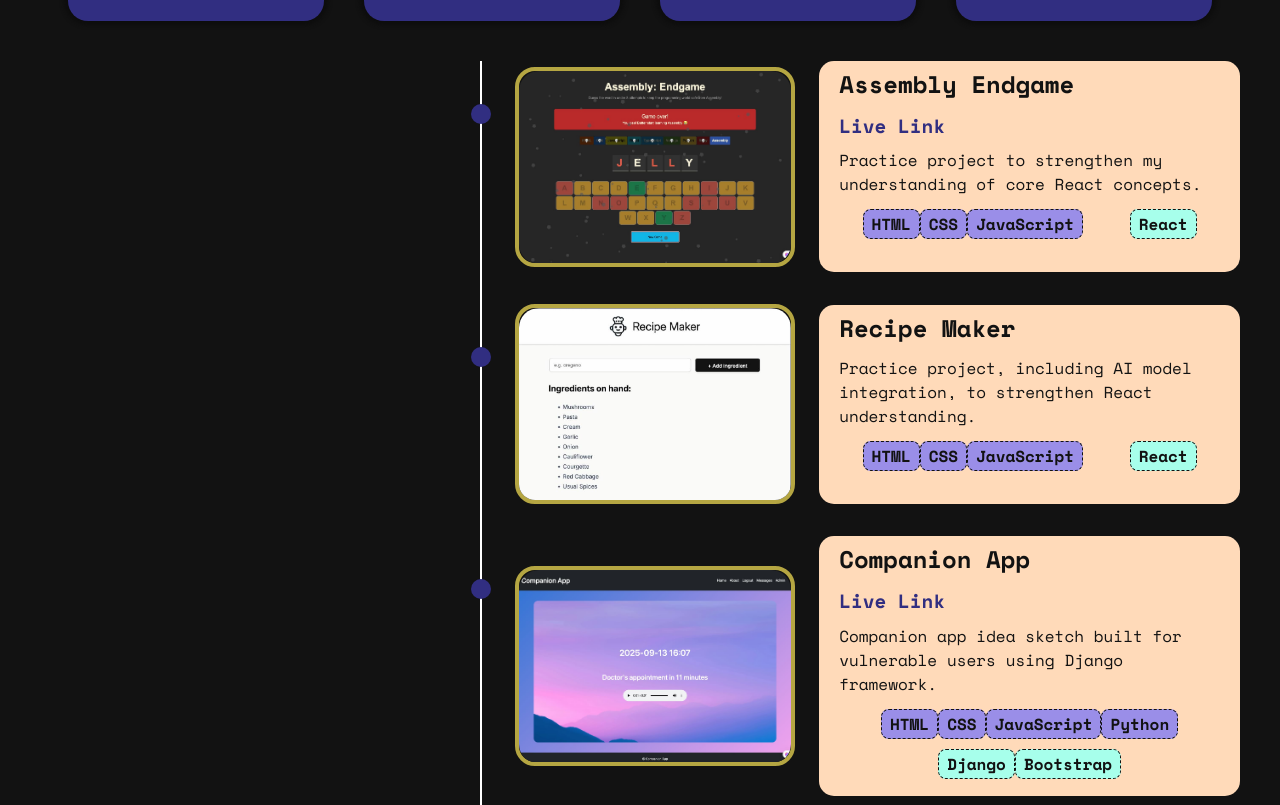
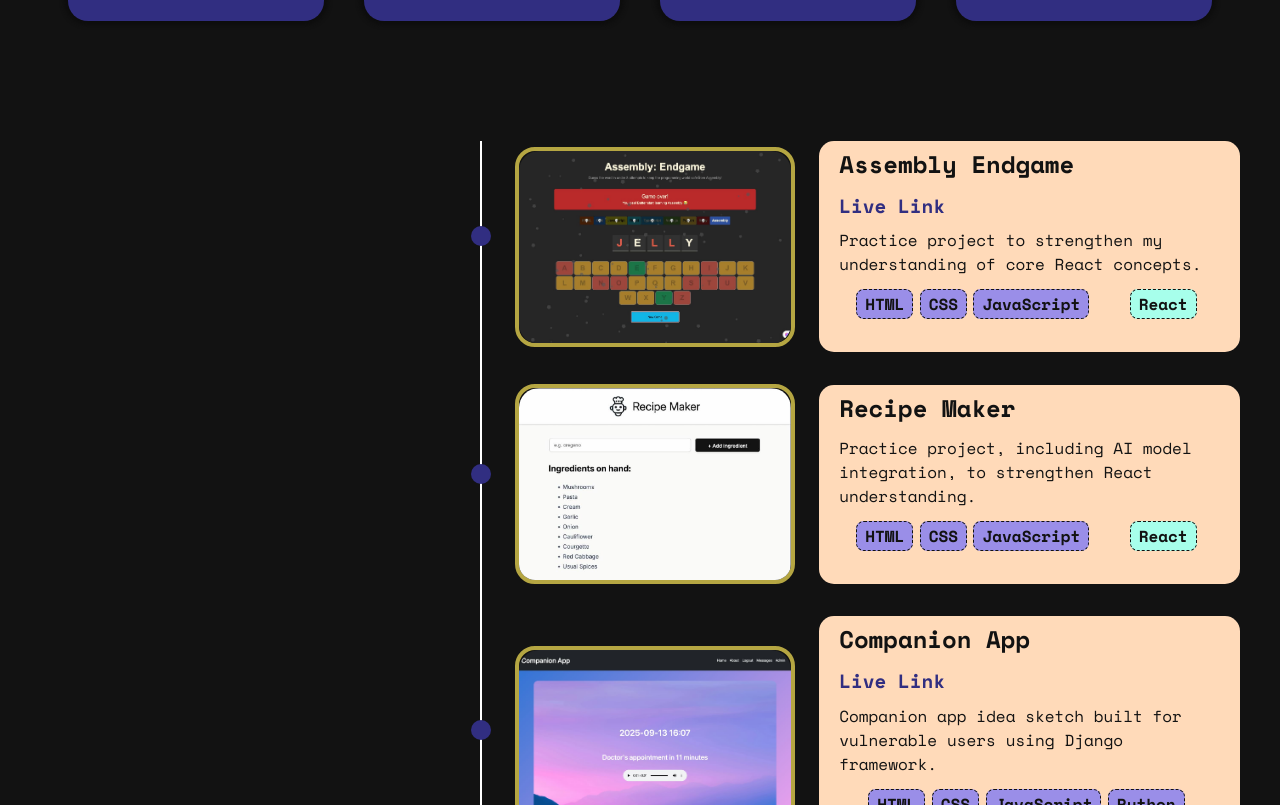
Before and after one commit to JamieJB123/portfolio, a React (Vite) app: page / in a window 1280 px wide. Shown: the part 2535-3340 px from the top of the page. Built offline with nearby package versions, Linux system fonts and the light colour scheme.

Commit message:
Minor amend: conditional logic for frameworks. Add margin to portfolio section to separate it above and below

```diff
--- a/src/App.css
+++ b/src/App.css
@@ -244,18 +244,13 @@ nav {
 
 #portfolio {
     height: 110dvh;
+    margin: 5rem 0rem;
 }
 
 .portfolio-title {
     width: 100%;
     margin: 5rem 0rem;
 }
-
-/* #portfolio ul li {
-    width: 100px;
-    height: 100px;
-    background-color: white;
-} */
 
 #portfolio ul {
     position: relative;
@@ -284,7 +279,7 @@ nav {
     background-color: var(--purple);
     z-index: 400;
     left: -44px;
-    top: 43px;
+    top: 40%;
 }
 
 .portfolio-image-wrapper {
@@ -337,6 +332,7 @@ nav {
     padding: 2px 8px;
     border-radius: 8px;
     border: 1px dashed var(--main-dark);
+    margin-right: 0.4rem;
 }
 
 .frameworks {
@@ -344,6 +340,7 @@ nav {
     padding: 2px 8px;
     border-radius: 8px;
     border: 1px dashed var(--main-dark);
+    margin-right: 0.4rem;
 }
 @media screen and (max-width: 768px) {
     .nav-links {
--- a/src/components/Portfolio.jsx
+++ b/src/components/Portfolio.jsx
@@ -22,9 +22,9 @@ export default function Portfolio() {
                                 <div className="language-element-container">
                                     {languageElements}
                                 </div>
-                                <div >
+                                { portfolio.frameworks && <div >
                                     {frameworkElements}
-                                </div>
+                                </div>}
                             </div>
                         </div>
                     </div>
```
